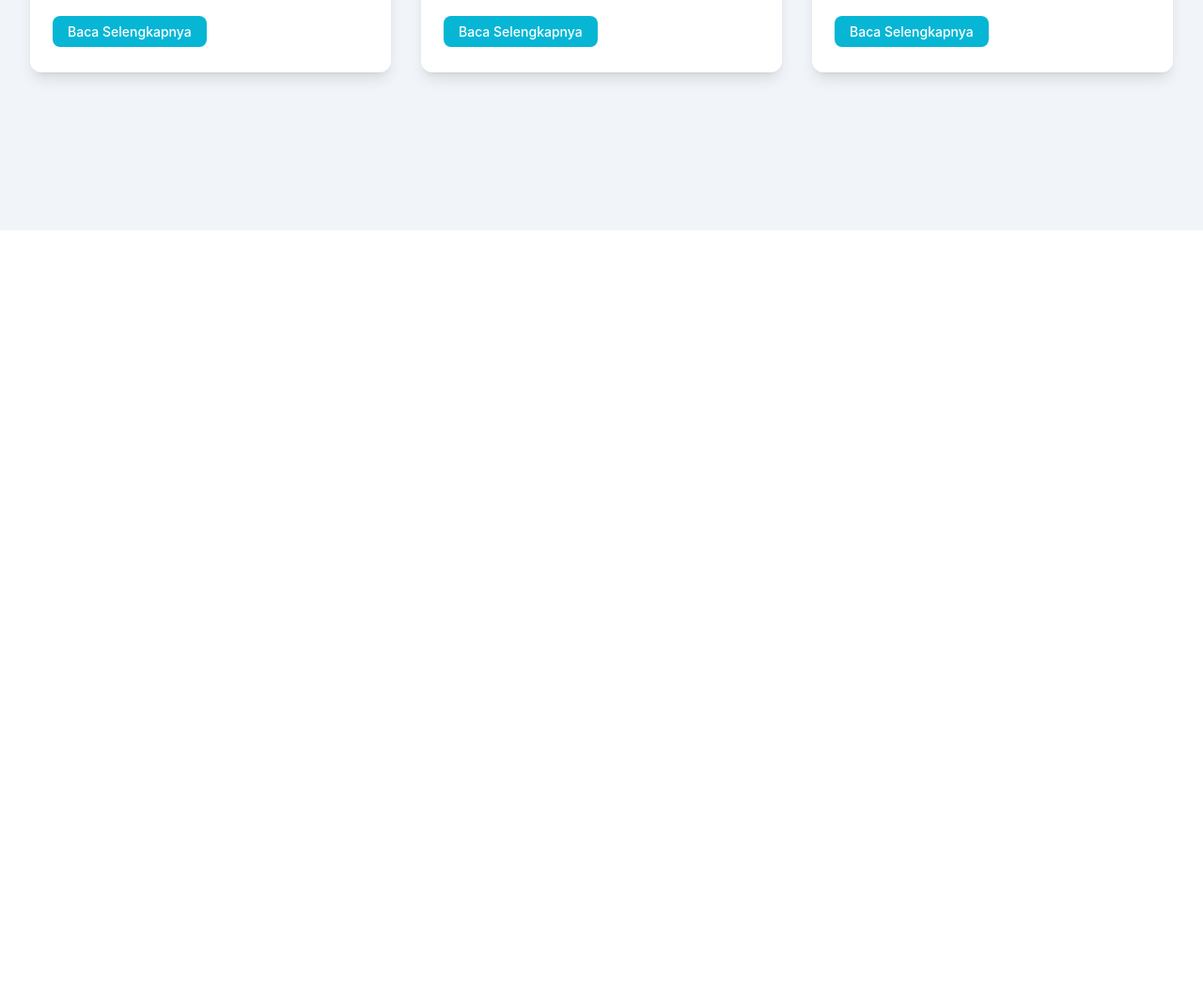
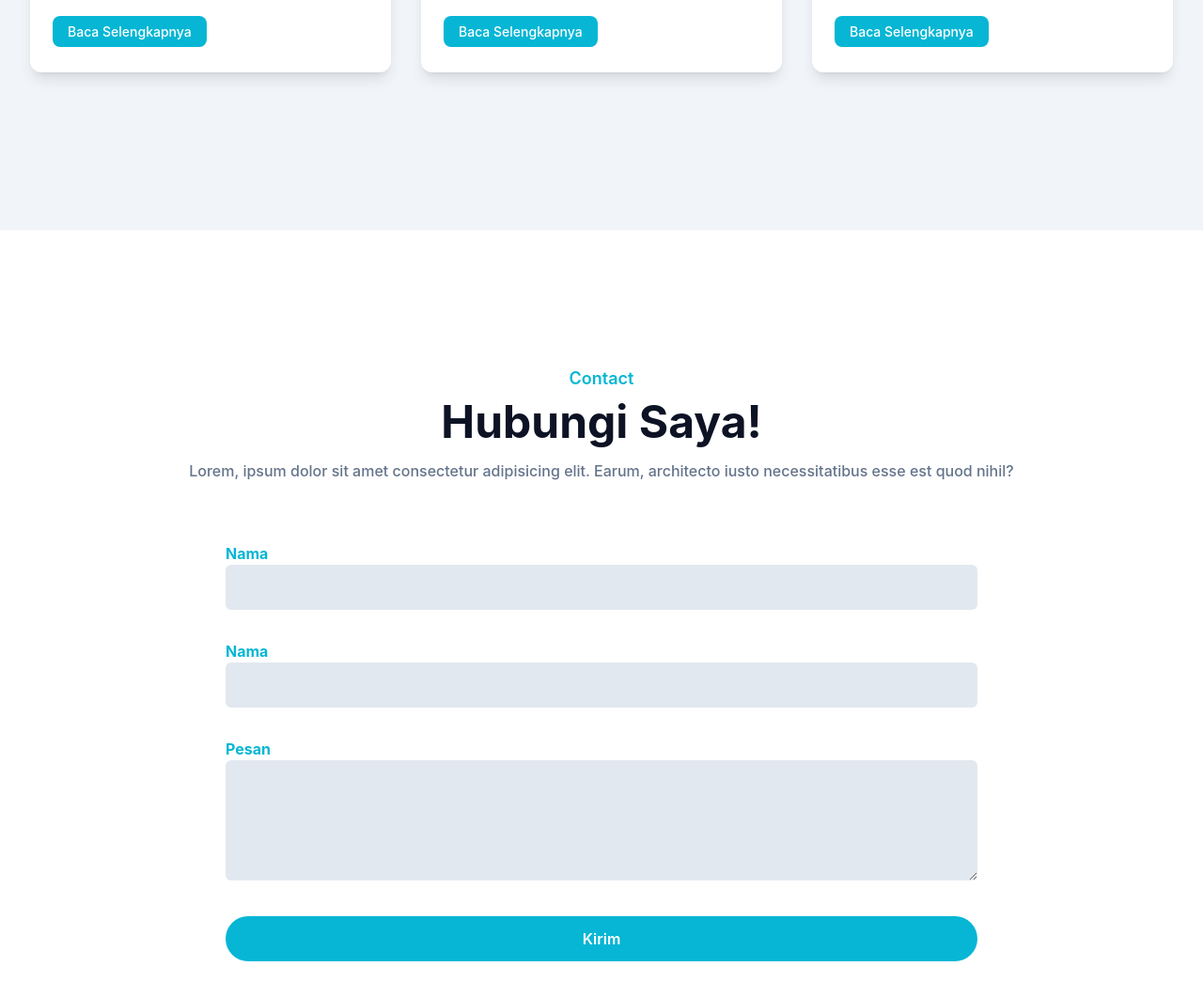
Before and after one commit to JepriAlber/portofolio-simple-tailwind, a website: page index.html in a window 1280 px wide. Shown: the part 4182-5243 px from the top of the page at 94% size. Before the commit the page ends 4427 px from the top, so only its background shows below. Drawn offline with Linux system fonts and the light colour scheme.

Commit message:
menyelesaikan section untuk contact

```diff
--- a/index.html
+++ b/index.html
@@ -229,6 +229,41 @@
         </div>
     </section>
     <!-- blog section end -->
+
+    <!-- Contact section start -->
+    <section id="contact" class="pt-36 pb-32">
+        <div class="container">
+            <div class="w-full px-4">
+                <div class="max-w-full mx-auto text-center mb-16">
+                    <h4 class="font-semibold text-lg text-primary mb-2">Contact</h4>
+                    <h2 class="font-bold text-dark text-3xl mb-4 sm:text-4xl lg:text-5xl">Hubungi Saya!</h2>
+                    <p class="font-medium text-md text-secondary">
+                        Lorem, ipsum dolor sit amet consectetur adipisicing elit. Earum, architecto iusto necessitatibus esse est quod nihil?
+                    </p>
+                </div>
+            </div>
+            <form>
+                <div class="w-full lg:w-2/3 lg:m-auto">
+                    <div class="w-full px-4 mb-8">
+                        <label for="name" class="text-base font-bold text-primary">Nama</label>
+                        <input type="text" name="name" id="name" class="w-full bg-slate-200 text-dark p-3 rounded-md focus:outline-none focus:border-primary">
+                    </div>
+                    <div class="w-full px-4 mb-8">
+                        <label for="email" class="text-base font-bold text-primary">Nama</label>
+                        <input type="text" name="email" id="email" class="w-full bg-slate-200 text-dark p-3 rounded-md focus:outline-none focus:border-primary">
+                    </div>
+                    <div class="w-full px-4 mb-8">
+                        <label for="message" class="text-base font-bold text-primary">Pesan</label>
+                        <textarea name="email" id="message" class="w-full bg-slate-200 text-dark p-3 rounded-md focus:outline-none focus:border-primary h-32"> </textarea>
+                    </div>
+                    <div class="w-full px-4">
+                        <button type="button" class="text-base font-semibold text-white bg-primary py-3 px-8 rounded-full w-full hover:opacity-80 hover:shadow-lg transition duration-500">Kirim</button>
+                    </div>
+                </div>
+            </form>
+        </div>
+    </section>
+    <!-- contact section end -->
     <script src="dist/js/script.js"></script>
 </body>
 </html>
```
Also changed, not shown: dist/output.css.
